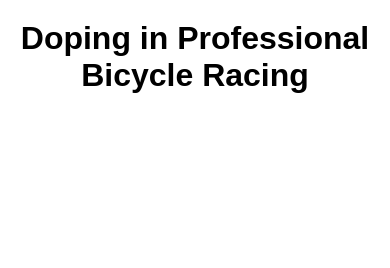
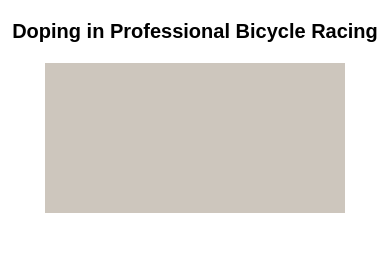
Before and after one commit to lucianatux/scatter-plot, a plain HTML site: page index.html in a window 390 px wide. Drawn offline with nearby package versions, Linux system fonts and the light colour scheme; no server answers.

Commit message:
Update style.css

```diff
--- a/style.css
+++ b/style.css
@@ -1,5 +1,9 @@
 body {
     font-family: Arial, sans-serif;
+  }
+
+  svg{
+    background-color: rgb(205, 198, 189);
   }
 
   #title {
@@ -28,3 +32,10 @@ body {
     font-size: 12px;
     transition: opacity 0.3s ease;
   }
+
+
+@media (max-width: 600px) {
+  #title {
+    font-size: 20px;
+  }
+}
```
